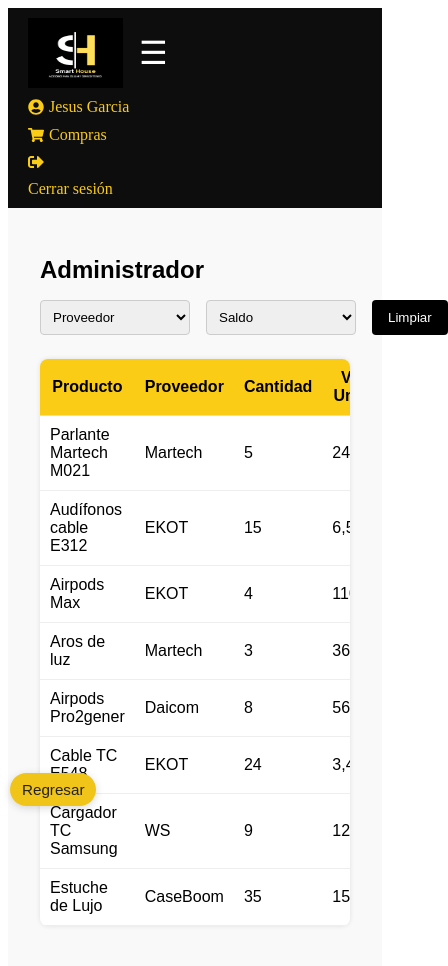
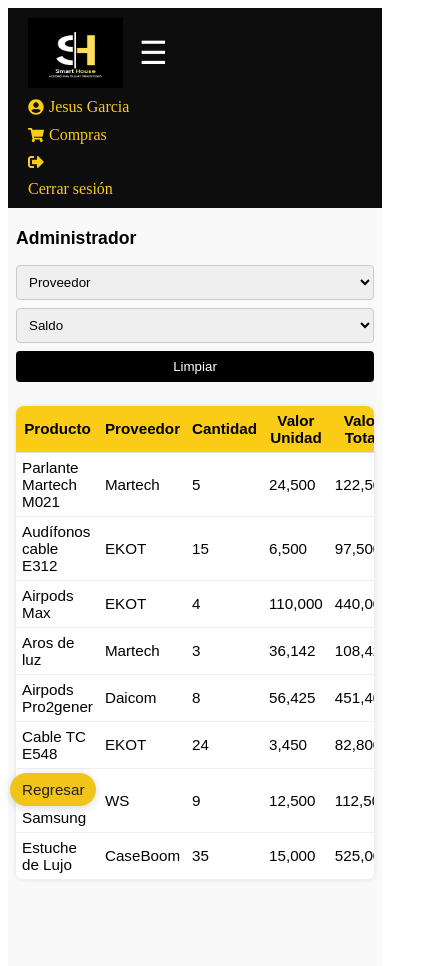
Before and after one commit to Arkepli/venta-celulares-frontend, a React (Vite) app: page /provider in a window 390 px wide. Shown: the top 966 px of the page, 448 px wide, since content can reach past the window. Built offline with nearby package versions, Linux system fonts and the light colour scheme.

Commit message:
cambios en responsive y en conexión del backend

```diff
--- a/src/views/clientes/Clientes.css
+++ b/src/views/clientes/Clientes.css
@@ -5,7 +5,10 @@
   box-shadow: 0 4px 24px rgba(0, 0, 0, 0.08);
   margin-top: 40px;
   margin-bottom: 40px;
+  display: flex;
+  justify-content: space-between;
 }
+
 
 h3 {
   font-weight: 700;
@@ -242,3 +245,51 @@
     border-radius: 20px;
   }
 }
+
+
+/* Responsive adjustments for smaller screens */
+@media (max-width: 992px) {
+  .clientes-container {
+    flex-direction: column;
+    align-items: stretch;
+    gap: 24px;
+  }
+  .provider-filters {
+    flex-direction: column;
+    gap: 0.5rem;
+  }
+}
+
+@media (max-width: 600px) {
+  .clientes-container {
+    padding: 8px 2px 32px 2px;
+    margin-top: 16px;
+    margin-bottom: 16px;
+  }
+  .provider-container {
+    padding: 0.5rem;
+  }
+  .provider-title {
+    font-size: 1.1rem;
+  }
+  .provider-table th,
+  .provider-table td {
+    padding: 6px;
+    font-size: 0.95rem;
+  }
+  .table th,
+  .table td {
+    font-size: 0.9rem;
+    padding: 4px;
+  }
+}
+
+/* Make tables scrollable on small screens */
+@media (max-width: 600px) {
+  .provider-table-container,
+  .table {
+    overflow-x: auto;
+    display: block;
+    width: 100%;
+  }
+}
--- a/src/views/clientes/Clientes.jsx
+++ b/src/views/clientes/Clientes.jsx
@@ -1,4 +1,4 @@
-import React, { useState } from "react";
+import React, { useState, useEffect } from "react";
 import { useNavigate } from "react-router-dom";
 import "./clientes.css";
 
@@ -12,6 +12,14 @@
     direccion: "",
   });
   const [clientes, setClientes] = useState([]);
+
+  useEffect(() => {
+    fetch("http://localhost:8002/clientes")
+      .then((res) => res.json())
+      .then((data) => setClientes(data))
+      .catch((err) => console.error("Error al obtener clientes:", err));
+  }, []);
+
   const [error, setError] = useState("");
 
   const handleChange = (e) => {
@@ -31,7 +39,15 @@
       setError("Por favor, completa todos los campos.");
       return;
     }
-    setClientes([...clientes, form]);
+
+    fetch("http://localhost:8002/clientes", {
+      method: "POST",
+      headers: { "Content-Type": "application/json" },
+      body: JSON.stringify(form),
+    })
+      .then((res) => res.json())
+      .then((nuevoCliente) => {
+        setClientes([...clientes, nuevoCliente]);
         setForm({
           nombre: "",
           cedula: "",
@@ -40,6 +56,8 @@
           direccion: "",
         });
         setError("");
+      })
+      .catch(() => setError("Error al agregar cliente."));
   };
 
   const handleClear = () => {
@@ -54,7 +72,14 @@
   };
 
   const handleDelete = (idx) => {
+    const clienteAEliminar = clientes[idx];
+    fetch(`http://localhost:8002/clientes/${clienteAEliminar._id}`, {
+      method: "DELETE",
+    })
+      .then(() => {
         setClientes(clientes.filter((_, i) => i !== idx));
+      })
+      .catch(() => setError("Error al eliminar cliente."));
   };
 
   return (
--- a/src/views/vendedor/sale.css
+++ b/src/views/vendedor/sale.css
@@ -12,7 +12,7 @@
     padding: 10px;
     gap: 15px;
 
-    .saleWrapper {
+.saleWrapper {
         display: flex;
         flex-direction: column;
         padding: 3px;
```
Lines whose indentation alone changed are shown as unchanged.
